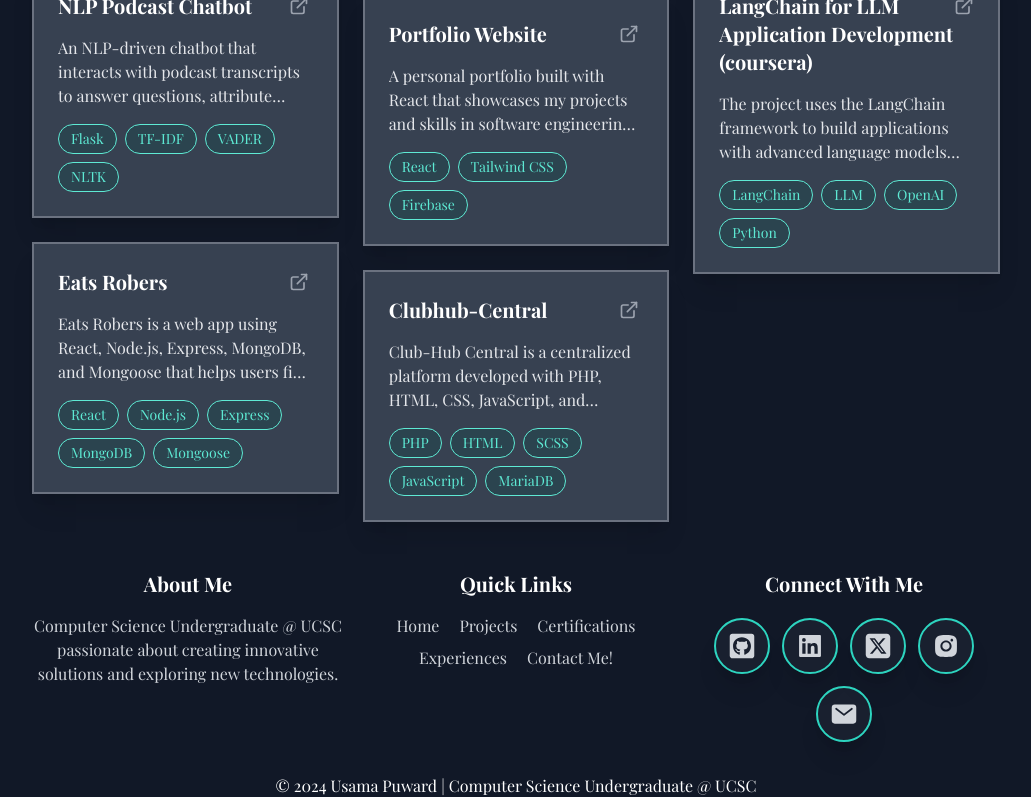
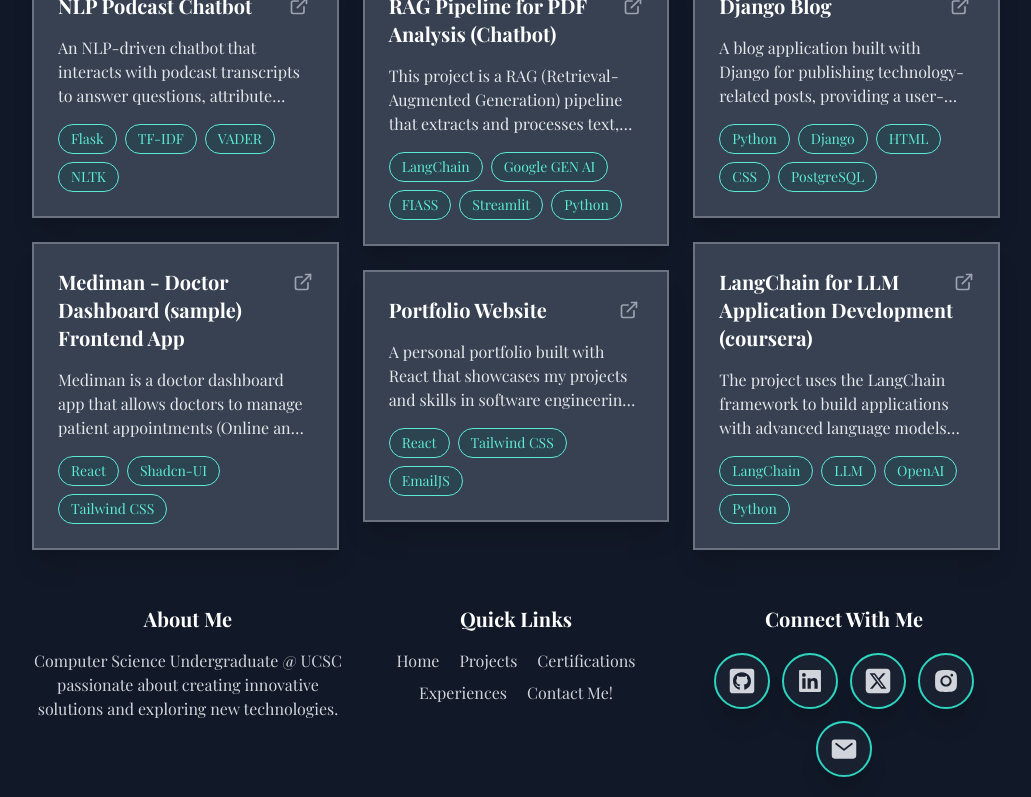
Before and after one commit to Usamafuward/portfolio, a React (Vite) app: page /projects in a window 1280 px wide. Shown: the part 534-1331 px from the top of the page, without its empty margins (124-1155 px from the left). Built offline with nearby package versions, Linux system fonts and the light colour scheme.

Commit message:
latest change

```diff
--- a/src/pages/Contact.jsx
+++ b/src/pages/Contact.jsx
@@ -46,8 +46,8 @@ export default function Contact() {
     {
       icon: <Mail className="w-6 h-6" />,
       title: "Email",
-      value: "usamapuward2001@gmail.com",
-      link: "mailto:usamapuward2001@gmail.com",
+      value: "usamafuward2001@gmail.com",
+      link: "mailto:usamafuward2001@gmail.com",
     },
     {
       icon: <Phone className="w-6 h-6" />,
--- a/src/pages/Projects.jsx
+++ b/src/pages/Projects.jsx
@@ -44,6 +44,13 @@ export default function Projects() {
       technologies: ["Flask", "TF-IDF", "VADER", "NLTK"],
     },
     {
+      title: "Mediman - Doctor Dashboard (sample) Frontend App",
+      description:
+        "Mediman is a doctor dashboard app that allows doctors to manage patient appointments (Online and Physical), view patient medical records, and prescribe medications, enhancing patient care and treatment outcomes.",
+      to: "https://github.com/Usamafuward/sample-mediman-doctor.git",
+      technologies: ["React", "Shadcn-UI", "Tailwind CSS"],
+    },
+    {
       title: "Eats Robers",
       description:
         "Eats Robers is a web app using React, Node.js, Express, MongoDB, and Mongoose that helps users find the perfect meal, featuring seamless payment options and exceptional customer service.",
@@ -68,7 +75,7 @@ export default function Projects() {
       description:
         "A personal portfolio built with React that showcases my projects and skills in software engineering and machine learning, providing an engaging platform for potential employers and collaborators.",
       to: "https://github.com/Usamafuward/portfolio.git",
-      technologies: ["React", "Tailwind CSS", "Firebase"],
+      technologies: ["React", "Tailwind CSS", "EmailJS"],
     },
     {
       title: "Clubhub-Central",
```
